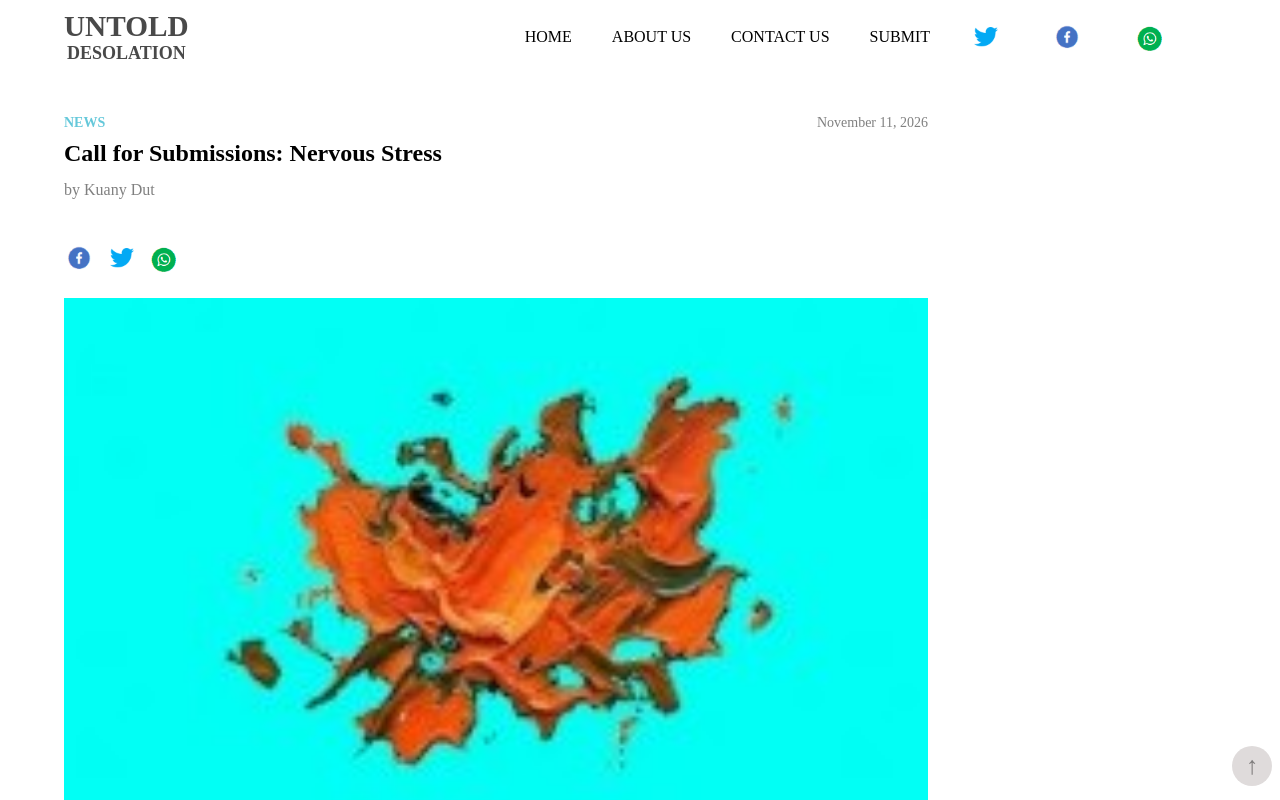
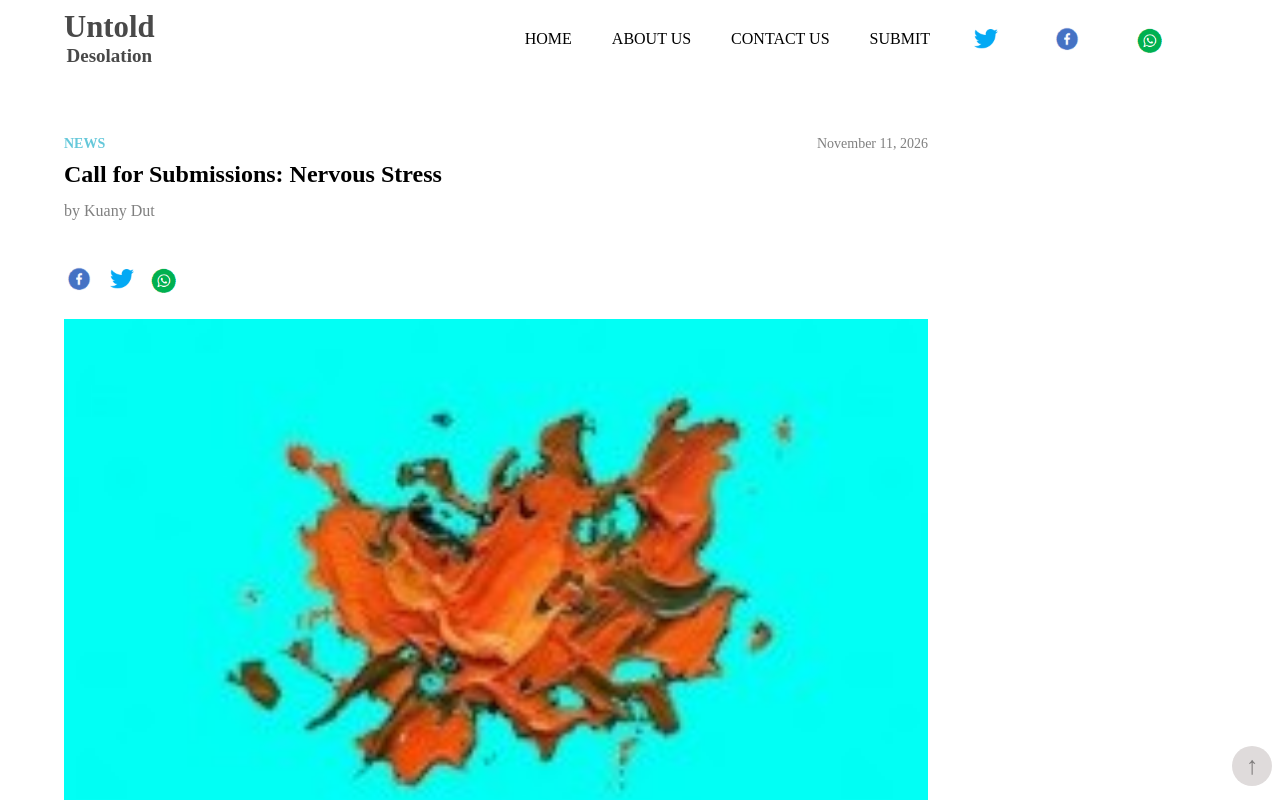
Before and after one commit to Healing-word/healing-word, a plain HTML site: page submissions/index.html in a window 1280 px wide. Shown: the top 800 px of the page. Drawn offline with Linux system fonts and the light colour scheme; some icons are missing; files whose address does not match are found by name; a web font is replaced by a local one.

Commit message:
Update index.html

```diff
--- a/submissions/index.html
+++ b/submissions/index.html
@@ -28,9 +28,9 @@
 
          <nav>
 
-<div style="font-family: 'Bodoni Moda', serif; color: black; font-size: 19.5px; background-color: white; text-align: center; font-weight: 700; color: black" ><a style="color: ;"  href="/"><h2 >UNTOLD</h2>
+<div style="font-family: 'Bodoni Moda', serif; color: black; font-size: 20.5px; background-color: white; text-align: center; font-weight: 700; color: black" ><a style="color: ;"  href="/"><h2 >Untold</h2>
 
-<h5 style="font-size: 18px; padding-top: 0; margin-top: 0; ">DESOLATION</h5>
+<h5 style="font-size: 19px; padding-top: 0; margin-top: 0; ">Desolation</h5>
 </a>
 </div>
 
@@ -99,7 +99,7 @@
 
 
   <div class="sample">
-
+ <br>
 <div style="display: flex;
     justify-content: space-between;
     align-items: center; padding-bottom: 5px; padding-top: 5px;">
```
